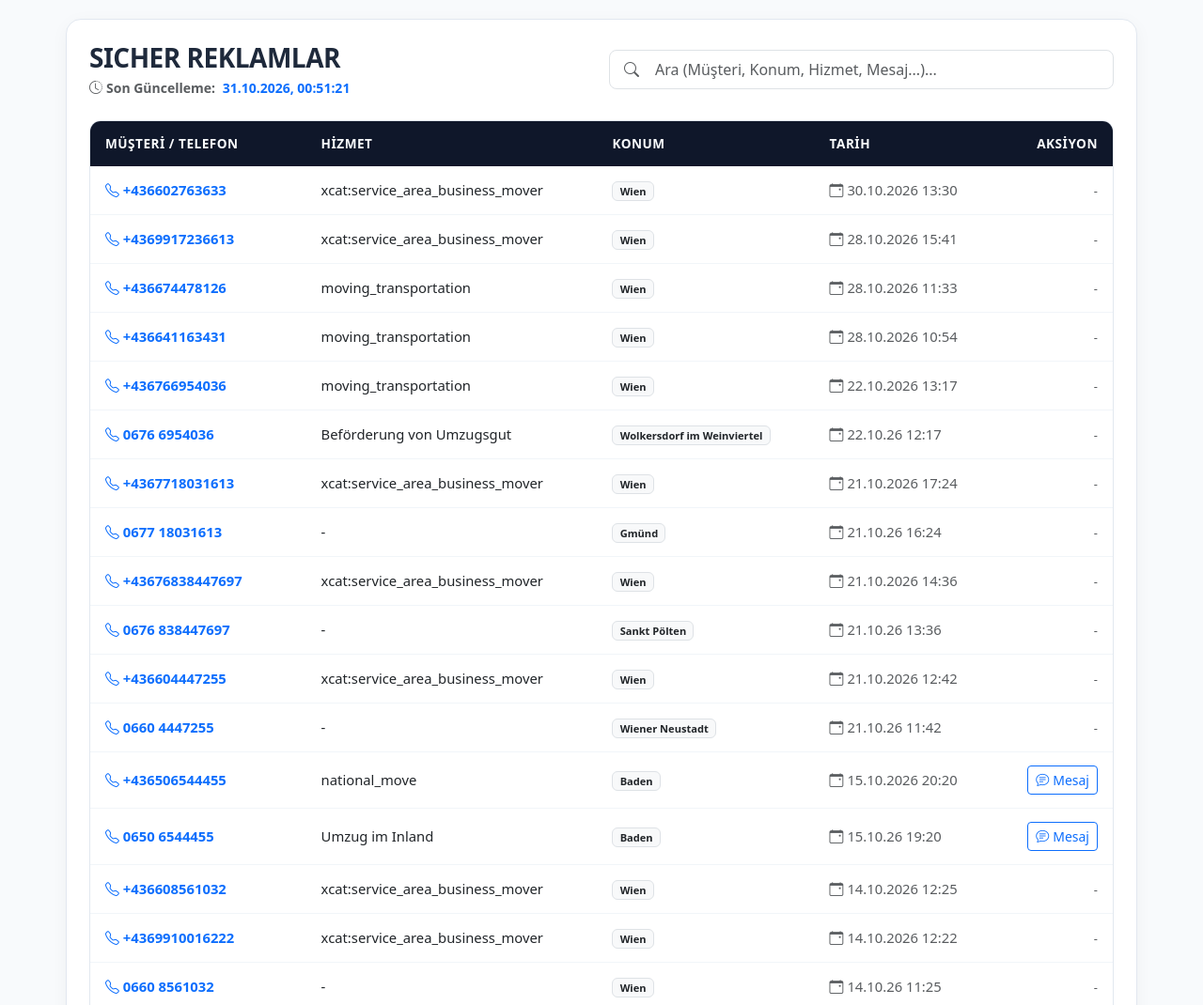
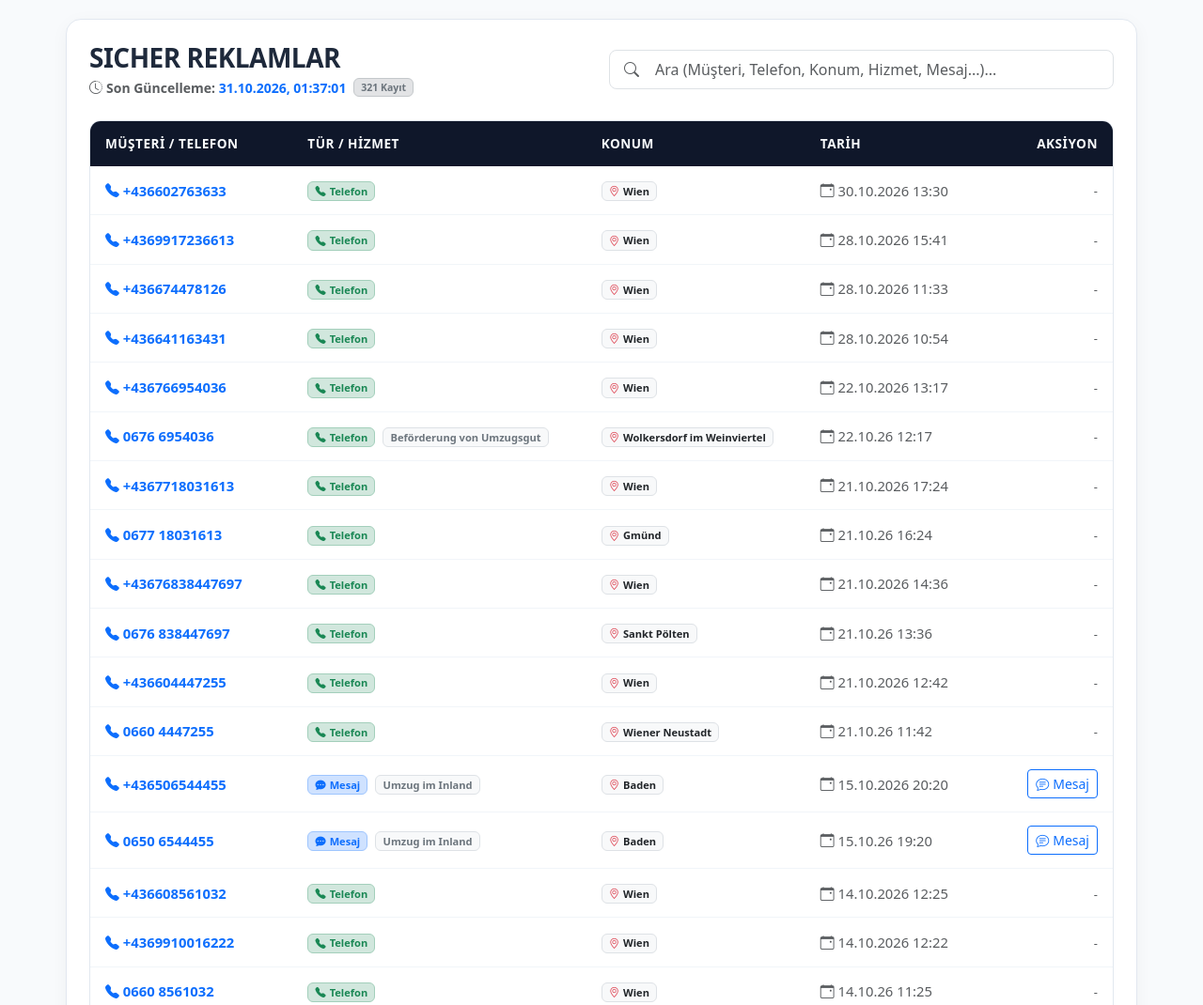
Before and after one commit to sicherteam/sicher-reklam, a website: page index.html in a window 1280 px wide. Shown: the top 1070 px of the page at 94% size. Drawn offline with nearby package versions, Linux system fonts and the light colour scheme.

Commit message:
Update GitHub Pages UI with multi-message support, Telefon 2 badge, and cleaned quotes

```diff
--- a/index.html
+++ b/index.html
@@ -11,7 +11,7 @@
   <meta name="apple-mobile-web-app-capable" content="yes">
   <meta name="apple-mobile-web-app-status-bar-style" content="black-translucent">
   <meta name="apple-mobile-web-app-title" content="SicherReklam">
-<link rel="apple-touch-icon" href="./icon-512.png">
+  <link rel="apple-touch-icon" href="./icon-512.png">
 
   <link href="https://cdn.jsdelivr.net/npm/bootstrap@5.3.0/dist/css/bootstrap.min.css" rel="stylesheet">
   <link rel="stylesheet" href="https://cdn.jsdelivr.net/npm/bootstrap-icons@1.11.0/font/bootstrap-icons.css">
@@ -74,13 +74,40 @@
     }
 
     .message-box {
-      background-color: #f1f5f9;
+      background-color: #f8fafc;
       border-left: 4px solid var(--primary-color);
       border-radius: 8px;
       padding: 12px 16px;
       font-size: 0.9rem;
       white-space: pre-line;
       word-break: break-word;
+    }
+
+    .message-box-multi {
+      background-color: #f1f5f9;
+      border-left: 4px solid #64748b;
+      border-radius: 8px;
+      padding: 10px 14px;
+      font-size: 0.88rem;
+      white-space: pre-line;
+      word-break: break-word;
+    }
+
+    .message-box-multi.latest {
+      background-color: #eff6ff;
+      border-left-color: #2563eb;
+    }
+
+    .tel2-badge {
+      display: inline-flex;
+      align-items: center;
+      gap: 4px;
+      font-size: 0.8rem;
+      padding: 2px 8px;
+      background-color: #ecfdf5;
+      color: #047857;
+      border: 1px solid #a7f3d0;
+      border-radius: 6px;
     }
 
     @media (max-width: 767.98px) {
@@ -100,7 +127,7 @@
       .lead-card-header {
         display: flex;
         justify-content: space-between;
-        align-items: center;
+        align-items: flex-start;
         border-bottom: 1px solid #f1f5f9;
         padding-bottom: 8px;
         margin-bottom: 10px;
@@ -109,6 +136,7 @@
       .lead-card-row {
         display: flex;
         justify-content: space-between;
+        align-items: center;
         margin-bottom: 6px;
         font-size: 0.875rem;
       }
@@ -129,14 +157,14 @@
     <div class="row g-3 align-items-center mb-4">
       <div class="col-12 col-md-6">
         <h2 class="header-title mb-1 fs-3">SICHER REKLAMLAR</h2>
-        <div class="text-muted small">
-          <i class="bi bi-clock-history me-1"></i><strong>Son Güncelleme:</strong>
-          <span id="last-update" class="text-primary fw-bold ms-1">Yükleniyor...</span>
+        <div class="text-muted small d-flex flex-wrap align-items-center gap-2">
+          <span><i class="bi bi-clock-history me-1"></i><strong>Son Güncelleme:</strong> <span id="last-update" class="text-primary fw-bold">Yükleniyor...</span></span>
+          <span class="badge bg-secondary-subtle text-secondary border border-secondary-subtle" id="lead-count">-</span>
         </div>
       </div>
       <div class="col-12 col-md-6">
         <div class="position-relative">
-          <input type="text" id="searchInput" onkeyup="filterTable()" class="form-control form-control-lg fs-6 ps-5" placeholder="Ara (Müşteri, Konum, Hizmet, Mesaj...)...">
+          <input type="text" id="searchInput" onkeyup="filterTable()" class="form-control form-control-lg fs-6 ps-5" placeholder="Ara (Müşteri, Telefon, Konum, Hizmet, Mesaj...)...">
           <i class="bi bi-search position-absolute top-50 start-0 translate-middle-y ms-3 text-muted"></i>
         </div>
       </div>
@@ -162,7 +190,7 @@
         <thead>
           <tr>
             <th>Müşteri / Telefon</th>
-            <th>Hizmet</th>
+            <th>Tür / Hizmet</th>
             <th>Konum</th>
             <th>Tarih</th>
             <th class="text-end">Aksiyon</th>
@@ -185,14 +213,36 @@
     function cleanMessageText(text) {
       if (!text || text === '-' || text.trim() === '') return null;
 
-      let cleaned = text
-        .split('Wird geladen')[0]
-        .split('Audioinhalte')[0]
-        .split('Hier dem Kunden')[0]
-        .replace(/^P\n+/g, '')
-        .trim();
+      const cutPatterns = [
+        /\n\s*Schnellpack\b/i,
+        /\bSchnellpack\s*<[^>]+>/i,
+        /<[^>]*@awexpress\.google\.com>/i,
+        /\b[A-Za-z0-9._%+-]+@[A-Za-z0-9.-]+\.[A-Z]{2,}\s+schrieb am\b/i,
+        /schrieb am\s+(?:Mo|Di|Mi|Do|Fr|Sa|So)\.?,?\s+\d+/i,
+        /\n\s*>\s*Local Services By Google/i,
+        /\bLocal Services By Google\b/i,
+        /\n\s*>\s*Vielen Dank/i,
+        /\bbearbeitet Ihre Anfrage\b/i,
+        /\bSicherteam\s*<[^>]+>/i,
+        /\bWiener-R[aä]umungsprofi\s*<[^>]+>/i,
+        /\bDetails zu Ihrer Anfrage\b/i,
+        /\bIhre Kundennummer:\b/i,
+        /https?:\/\/c\.gle\/[^\s]+/i,
+        /\bWird geladen\b/i,
+        /\bAudioinhalte\b/i,
+        /\bHier dem Kunden\b/i
+      ];
 
-      return cleaned.length > 0 ? cleaned : null;
+      let cleaned = text;
+      for (const pat of cutPatterns) {
+        const idx = cleaned.search(pat);
+        if (idx !== -1) {
+          cleaned = cleaned.slice(0, idx);
+        }
+      }
+
+      cleaned = cleaned.replace(/^P\n+/g, '').replace(/\r\n/g, '\n').replace(/[ \t]+$/gm, '').replace(/\n{3,}/g, '\n\n').trim();
+      return cleaned.length > 0 && cleaned !== '-' ? cleaned : null;
     }
 
     function escapeHTML(str) {
@@ -202,10 +252,86 @@
       );
     }
 
+    function formatServiceBadge(service, leadType) {
+      const isCall = leadType === 'PHONE_CALL';
+      const typeBadge = isCall
+        ? '<span class="badge bg-success-subtle text-success border border-success-subtle me-1"><i class="bi bi-telephone-fill me-1"></i>Telefon</span>'
+        : '<span class="badge bg-primary-subtle text-primary border border-primary-subtle me-1"><i class="bi bi-chat-dots-fill me-1"></i>Mesaj</span>';
+
+      if (!service || service === '-' || service === 'moving_transportation' || service === 'xcat:service_area_business_mover') {
+        return typeBadge;
+      }
+
+      const map = {
+        'national_move': 'Umzug im Inland',
+        'furniture_assembly': 'Möbelmontage',
+        'packing_services': 'Einpackservice',
+        'garbage_removal': 'Entrümpelung',
+        'clearance': 'Räumung'
+      };
+      const label = map[service] || service.replace(/^xcat:/, '').replace(/_/g, ' ');
+      return `${typeBadge} <span class="badge bg-light text-secondary border">${escapeHTML(label)}</span>`;
+    }
+
+    function renderMessageBlock(lead) {
+      const convs = Array.isArray(lead.conversations) ? lead.conversations : [];
+
+      if (convs.length === 1) {
+        const c = convs[0];
+        const text = cleanMessageText(c.text);
+        if (!text) return null;
+        return `
+          <div class="message-box">
+            <div class="d-flex justify-content-between align-items-center mb-1">
+              <strong class="text-primary small"><i class="bi bi-chat-left-text me-1"></i>Nachricht</strong>
+              ${c.time ? `<span class="badge bg-primary-subtle text-primary border border-primary-subtle small">${escapeHTML(c.time)}</span>` : ''}
+            </div>
+            <div class="small text-dark msg-content">${escapeHTML(text)}</div>
+          </div>
+        `;
+      }
+
+      if (convs.length > 1) {
+        return `
+          <div class="d-flex flex-column gap-2">
+            ${convs.map((c, i) => {
+              const text = cleanMessageText(c.text);
+              if (!text) return '';
+              const isLatest = i === convs.length - 1;
+              return `
+                <div class="message-box-multi ${isLatest ? 'latest' : ''}">
+                  <div class="d-flex justify-content-between align-items-center mb-1">
+                    <strong class="${isLatest ? 'text-primary' : 'text-secondary'} small">
+                      <i class="bi bi-chat-left-quote me-1"></i>Nachricht ${i + 1}
+                    </strong>
+                    ${c.time ? `<span class="badge ${isLatest ? 'bg-primary-subtle text-primary border border-primary-subtle' : 'bg-light text-secondary border'} small">${escapeHTML(c.time)}</span>` : ''}
+                  </div>
+                  <div class="small text-dark msg-content">${escapeHTML(text)}</div>
+                </div>
+              `;
+            }).join('')}
+          </div>
+        `;
+      }
+
+      const rawCleaned = cleanMessageText(lead.Mesaj);
+      if (rawCleaned) {
+        return `
+          <div class="message-box">
+            <strong class="text-primary small d-block mb-1"><i class="bi bi-chat-quote me-1"></i>Nachricht:</strong>
+            <div class="small text-dark msg-content">${escapeHTML(rawCleaned)}</div>
+          </div>
+        `;
+      }
+
+      return null;
+    }
+
     async function loadData() {
       const tbody = document.getElementById('lead-table-body');
       const cardsBody = document.getElementById('lead-cards-body');
       const updateSpan = document.getElementById('last-update');
+      const countBadge = document.getElementById('lead-count');
 
       try {
         const response = await fetch('./data.json?t=' + Date.now(), { cache: 'no-cache' });
@@ -218,62 +344,71 @@
           const emptyHTML = '<div class="text-center py-4 text-muted">Veri bulunamadı.</div>';
           tbody.innerHTML = `<tr><td colspan="5" class="text-center py-4 text-muted">Veri bulunamadı.</td></tr>`;
           cardsBody.innerHTML = emptyHTML;
+          countBadge.innerText = '0 Kayıt';
           return;
         }
+
+        countBadge.innerText = `${data.leads.length} Kayıt`;
 
         let desktopRows = '';
         let mobileCards = '';
 
         data.leads.forEach((lead, index) => {
-          const customer = escapeHTML(lead["Musteri"] || 'Müşteri');
+          const customer = escapeHTML(lead["Musteri"] || 'Kunde');
           const phone = escapeHTML(lead["Telefon"] || '');
-          const jobType = escapeHTML(lead["Hizmet"] || '-');
-          const location = escapeHTML(lead["Konum"] || '-');
+          const phone2 = escapeHTML(lead["Telefon2"] || '');
+          const service = escapeHTML(lead["Hizmet"] || '-');
+          const rawLocation = lead["Konum"];
+          const location = escapeHTML((rawLocation && rawLocation !== '-') ? rawLocation : 'Wien');
           const dateStr = escapeHTML(lead["Tarih"] || lead["Ilk gorusme"] || '-');
-          const rawMessage = lead["Mesaj"] || '-';
+          const leadType = lead["leadType"] || (lead["Mesaj"] && lead["Mesaj"] !== '-' ? 'MESSAGE' : 'PHONE_CALL');
 
-          const cleanedMsg = cleanMessageText(rawMessage);
-          const escapedCleanedMsg = cleanedMsg ? escapeHTML(cleanedMsg) : null;
+          const messageHTML = renderMessageBlock(lead);
+          const hasMessages = Boolean(messageHTML);
+          const convCount = Array.isArray(lead.conversations) ? lead.conversations.length : (hasMessages ? 1 : 0);
 
-          let phoneDisplay = `<span class="fw-bold text-dark">${customer}</span>`;
-          let targetPhone = phone && phone !== '-' ? phone : (customer.match(/\+?\d[\d\s-]{5,}/) ? customer : null);
+          let primaryPhone = phone && phone !== '-' ? phone : (customer.match(/\+?\d[\d\s-]{5,}/) ? customer : null);
+          let phoneDisplay = '';
 
-          if (targetPhone) {
-            phoneDisplay = `<a href="tel:${targetPhone.replace(/\s+/g, '')}" class="fw-bold text-decoration-none text-primary"><i class="bi bi-telephone me-1"></i>${customer}</a>`;
+          if (primaryPhone) {
+            phoneDisplay = `<a href="tel:${primaryPhone.replace(/\s+/g, '')}" class="fw-bold text-decoration-none text-primary"><i class="bi bi-telephone-fill me-1"></i>${customer}</a>`;
+          } else {
+            phoneDisplay = `<span class="fw-bold text-dark">${customer}</span>`;
           }
 
-          const msgButton = escapedCleanedMsg ? `
-            <button class="btn btn-sm btn-outline-primary" type="button" data-bs-toggle="collapse" data-bs-target="#msg-desktop-${index}">
-              <i class="bi bi-chat-text me-1"></i>Mesaj
+          if (phone2) {
+            phoneDisplay += `
+              <div class="mt-1">
+                <a href="tel:${phone2.replace(/\s+/g, '')}" class="tel2-badge text-decoration-none">
+                  <i class="bi bi-telephone-plus text-success"></i>
+                  <strong>Tel 2:</strong> ${phone2}
+                </a>
+              </div>
+            `;
+          }
+
+          const actionBtn = hasMessages ? `
+            <button class="btn btn-sm ${convCount > 1 ? 'btn-primary' : 'btn-outline-primary'}" type="button" data-bs-toggle="collapse" data-bs-target="#msg-desktop-${index}">
+              <i class="bi bi-chat-text me-1"></i>Mesaj ${convCount > 1 ? `<span class="badge bg-light text-primary ms-1">${convCount}</span>` : ''}
             </button>
           ` : '<span class="text-muted small">-</span>';
 
           desktopRows += `
             <tr class="searchable-row">
               <td>${phoneDisplay}</td>
-              <td>${jobType}</td>
-              <td><span class="badge bg-light text-dark border">${location}</span></td>
+              <td>${formatServiceBadge(service, leadType)}</td>
+              <td><span class="badge bg-light text-dark border"><i class="bi bi-geo-alt me-1 text-danger"></i>${location}</span></td>
               <td class="text-muted small"><i class="bi bi-calendar-event me-1"></i>${dateStr}</td>
-              <td class="text-end">${msgButton}</td>
+              <td class="text-end">${actionBtn}</td>
             </tr>
-            ${escapedCleanedMsg ? `
+            ${hasMessages ? `
               <tr class="collapse msg-row" id="msg-desktop-${index}">
                 <td colspan="5" class="p-3 bg-light">
-                  <div class="message-box">
-                    <strong class="text-primary small d-block mb-1"><i class="bi bi-chat-quote me-1"></i>Müşteri Mesajı:</strong>
-                    <div class="small text-dark msg-content">${escapedCleanedMsg}</div>
-                  </div>
+                  ${messageHTML}
                 </td>
               </tr>
             ` : ''}
           `;
-
-          const mobileMsgHTML = escapedCleanedMsg ? `
-            <div class="message-box mt-2">
-              <strong class="text-primary small d-block mb-1"><i class="bi bi-chat-quote me-1"></i>Mesaj:</strong>
-              <div class="small text-dark">${escapedCleanedMsg}</div>
-            </div>
-          ` : '';
 
           mobileCards += `
             <div class="lead-card searchable-card">
@@ -282,14 +417,14 @@
                 <span class="badge bg-light text-secondary border small">${dateStr}</span>
               </div>
               <div class="lead-card-row">
-                <span class="lead-card-label">Hizmet:</span>
-                <span class="lead-card-value">${jobType}</span>
+                <span class="lead-card-label">Tür / Hizmet:</span>
+                <span class="lead-card-value">${formatServiceBadge(service, leadType)}</span>
               </div>
               <div class="lead-card-row">
                 <span class="lead-card-label">Konum:</span>
-                <span class="lead-card-value">${location}</span>
+                <span class="lead-card-value"><span class="badge bg-light text-dark border"><i class="bi bi-geo-alt me-1 text-danger"></i>${location}</span></span>
               </div>
-              ${mobileMsgHTML}
+              ${hasMessages ? `<div class="mt-3">${messageHTML}</div>` : ''}
             </div>
           `;
         });
@@ -366,7 +501,7 @@
       deferredPrompt = null;
     });
 
-    // 🚀 SERVICE WORKER KAYDI (3 satırlık sw.js gerektirir)
+    // 🚀 SERVICE WORKER KAYDI
     if ('serviceWorker' in navigator) {
       window.addEventListener('load', () => {
         navigator.serviceWorker.register('./sw.js').catch(err => console.log('SW Hata:', err));
```
Also changed, not shown: data.json.
